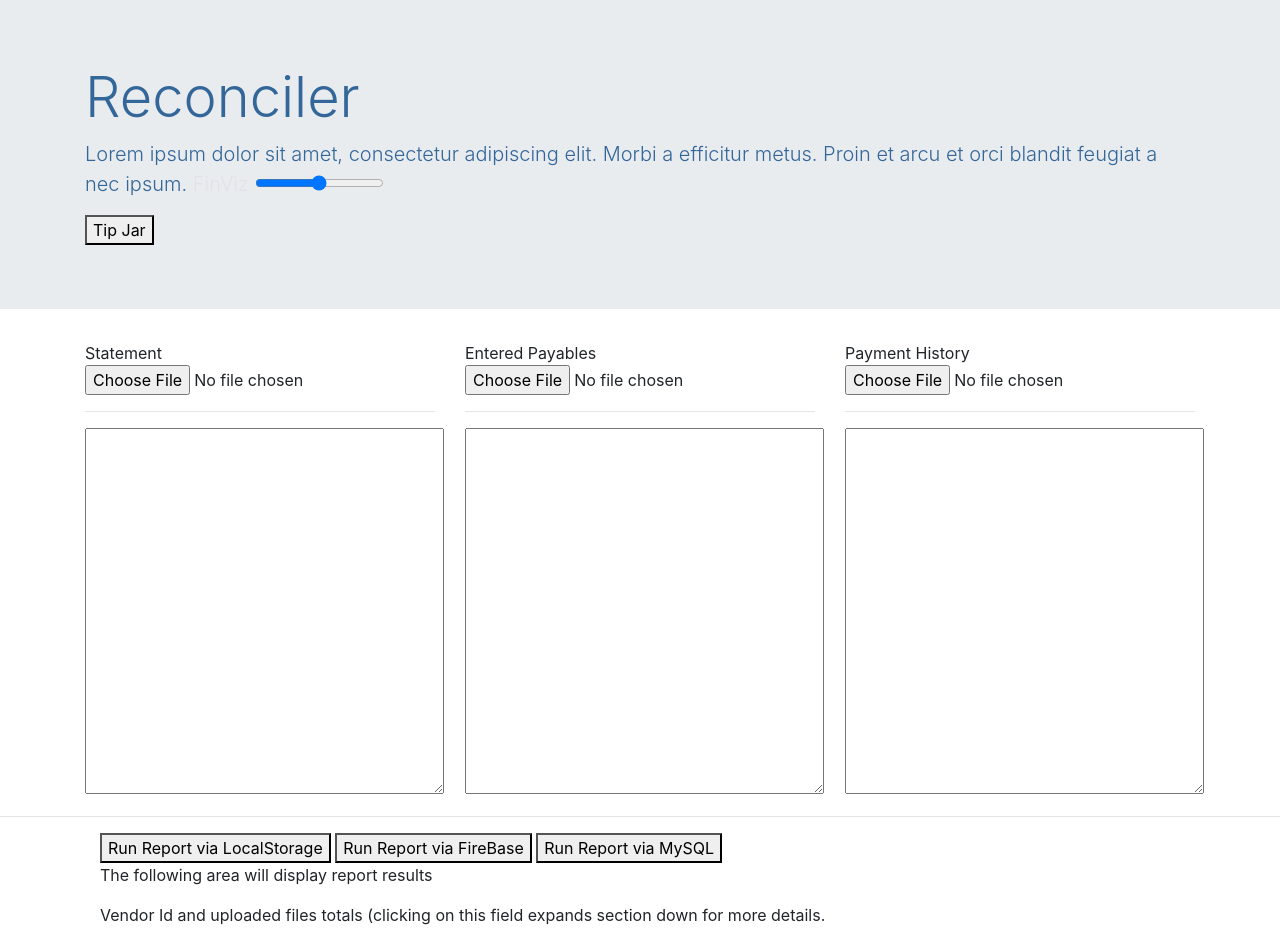
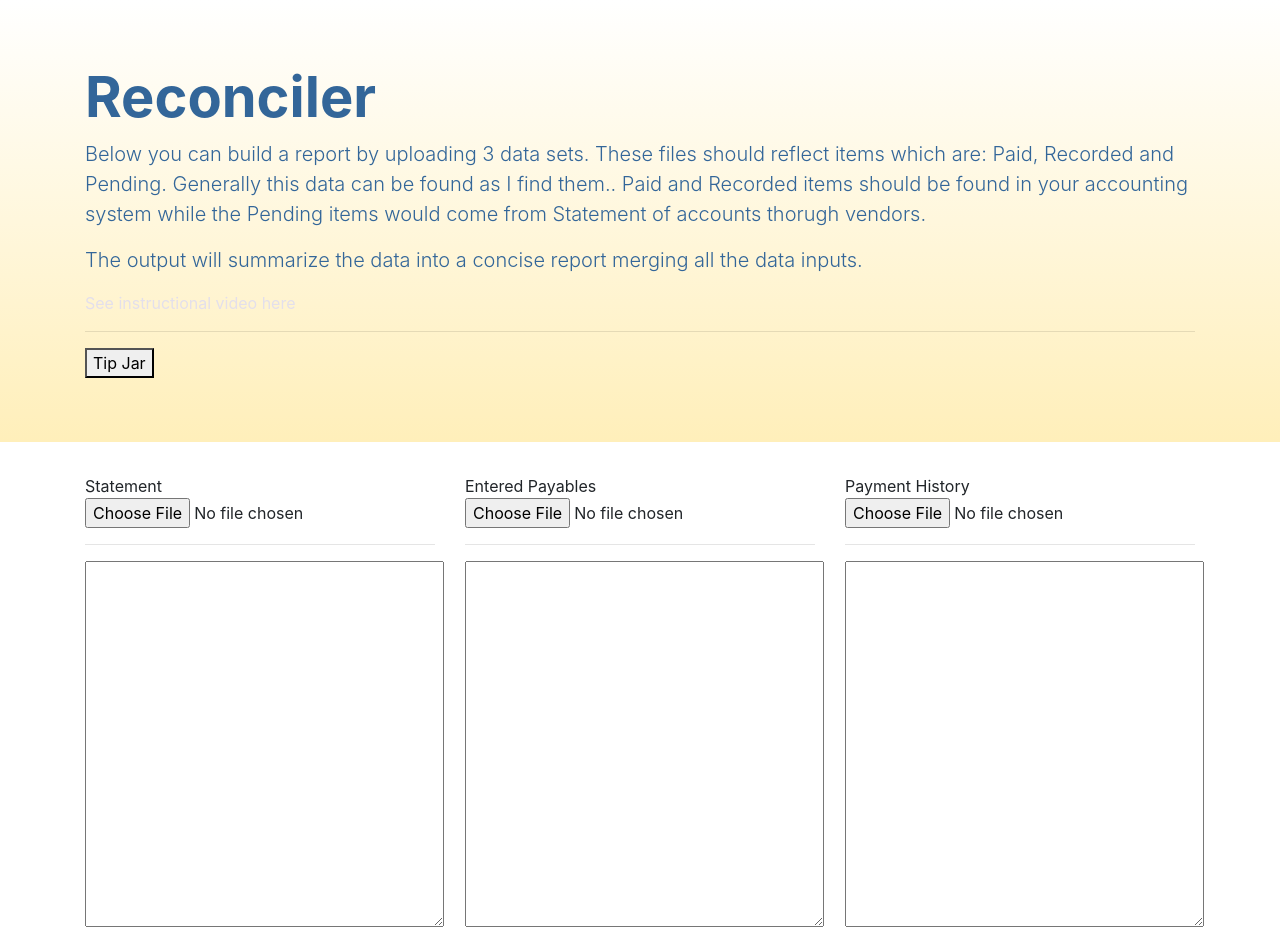
Before and after one commit to CodeNode21/Reconciler, a website: page index.html in a window 1280 px wide. Shown: the top 936 px of the page. Drawn offline with nearby package versions, Linux system fonts and the light colour scheme; some packages are replaced by stand-ins of ours.

Commit message:
added visuals

```diff
--- a/index.html
+++ b/index.html
@@ -17,10 +17,11 @@
         <div class="jumbotron jumbotron-fluid">
                 <div class="container">
                   <h1 class="display-4">Reconciler</h1>
-                  <p class="lead">Lorem ipsum dolor sit amet, consectetur adipiscing elit. Morbi a efficitur metus. Proin et arcu et orci blandit feugiat a nec ipsum.
-					<a href="https:://https://finviz.com/">FinViz</a>
-					<input id="foo" type="range">
-				  </p>
+                  <p class="lead">Below you can build a report by uploading 3 data sets. These files should reflect items which are: Paid, Recorded and Pending. Generally this data can be found as I find them.. Paid and Recorded items should be found in your accounting system while the Pending items would come from Statement of accounts thorugh vendors. </p>
+
+				  <p class="lead">The output will summarize the data into a concise report merging all the data inputs. </p>
+					<a href="https:://https://youtube.com">See instructional video here</a>
+				 <hr>
 				  <button>Tip Jar</button>
                 </div>
               </div>
--- a/style.css
+++ b/style.css
@@ -75,3 +75,13 @@ TD {
 	height: 500px;
 	padding: 10px;
 }
+
+.jumbotron{
+	background: #FFEFBA;  /* fallback for old browsers */
+	background: -webkit-linear-gradient(to top, #FFFFFF, #FFEFBA);  /* Chrome 10-25, Safari 5.1-6 */
+	background: linear-gradient(to bottom, #FFFFFF, #FFEFBA); /* W3C, IE 10+/ Edge, Firefox 16+, Chrome 26+, Opera 12+, Safari 7+ */
+
+}
+.display-4{
+	font-weight: bold;
+}
```
